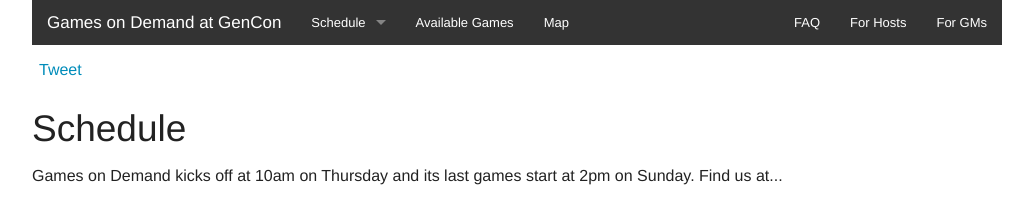
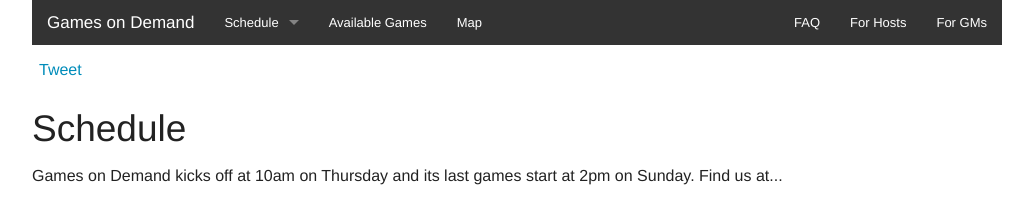
Before and after one commit to gamesondemand/gamesondemand.github.io, a Jekyll site: the page built from index.html, in a window 1280 px wide. Shown: the top 206 px of the page, without its empty margins (123-1156 px from the left). Built offline with Jekyll 4.4.1, drawn with Linux system fonts in a browser that asks for light colours; Markdown is read by kramdown in place of the engine named in the settings; comment, search, counter and statistics services are not loaded; part of the change alters nothing that is shown.

```diff
--- a/_config.yml
+++ b/_config.yml
@@ -1,4 +1,5 @@
 name: Games on Demand at GenCon
+short_name: Games on Demand
 markdown: redcarpet
 pygments: true
 timezone: America/Indiana/Indianapolis
--- a/_includes/navigation.html
+++ b/_includes/navigation.html
@@ -1,7 +1,7 @@
 <nav class="top-bar" data-topbar>
   <ul class="title-area">
     <li class="name">
-      <h1><a href="/">{{ site.name }}</a></h1>
+      <h1><a href="/">{{ site.short_name }}</a></h1>
     </li>
      <!-- Remove the class "menu-icon" to get rid of menu icon. Take out "Menu" to just have icon alone -->
     <li class="toggle-topbar menu-icon"><a href="#"><span>Menu</span></a></li>
@@ -36,6 +36,7 @@
   <div class="row">
     <ul class="inline-list no-bullet">
       <li class="social-media-item twitter-frame"><a href="twitter://twitter.com/share" class="twitter-share-button" data-url="{{ site.url }}/{{ page.path }}" data-via="gamesondemand" data-hashtags="gencon,gamesondemand">Tweet</a></li>
+      <li class="social-media-item"><div class="fb-share-button" data-type="button" data-href="{{ site.url }}/{{ page.path }}"></div></li>
       <li class="social-media-item"><div class="g-plus" data-action="share"></div></li>
     </ul>
   </div>
--- a/_layouts/default.html
+++ b/_layouts/default.html
@@ -11,13 +11,14 @@
     <link type="text/css" rel="stylesheet" href="/css/site.css"/>
     <script src="/js/vendor/modernizr.js"></script>
     <title>{{ page.title }}</title>
+    <meta name="twitter:title" content="{{ page.title }}">
     <meta itemprop="name" name="og:title" content="{{ page.title }}">
+
     <meta name="og:site_name" content="{{ site.name }}">
 
     <meta name="twitter:card" content="summary">
     <meta name="twitter:site" content="@games_on_demand">
     <meta name="twitter:creator" content="@games_on_demand">
-    <meta name="twitter:title" content="{{ page.title }}">
     {% if page.twitter_image_path %}
     <meta name="twitter:image" content="{{ site.url }}{{ page.twitter_image_path }}"
     {% else %}
@@ -43,6 +44,14 @@
     </script>
   </head>
   <body>
+    <div id="fb-root"></div>
+    <script>(function(d, s, id) {
+      var js, fjs = d.getElementsByTagName(s)[0];
+      if (d.getElementById(id)) return;
+      js = d.createElement(s); js.id = id;
+      js.src = "//connect.facebook.net/en_US/sdk.js#xfbml=1&version=v2.0";
+      fjs.parentNode.insertBefore(js, fjs);
+    }(document, 'script', 'facebook-jssdk'));</script>
     <div class="row">
       <header class="large-12 columns header">
         {% include navigation.html %}
--- a/css/site.css
+++ b/css/site.css
@@ -1,2 +1,3 @@
 .top-bar .twitter-frame { margin-top: 12px; }
 .social-media-badges { padding-top: 12px;}
+.fb-share-button { margin-top: -5px; }
```
